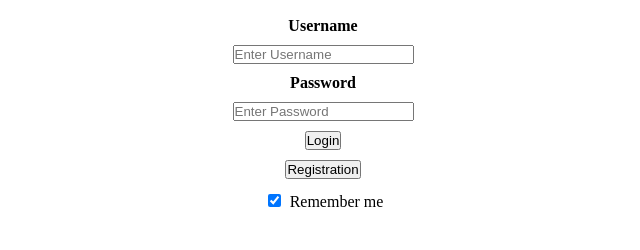
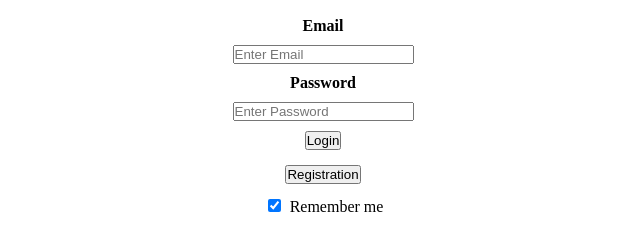
Before and after one commit to IqbalAshif/Instapet, a website: page index.html in a window 1280 px wide. Shown: the part 378-628 px from the top of the page, without its empty margins (317-957 px from the left). Drawn offline with Linux system fonts and the light colour scheme.

Commit message:
registration done

```diff
--- a/controllers/userController.js
+++ b/controllers/userController.js
@@ -23,6 +23,7 @@ const user_create = async (req, res) => {
   res.send(user);
 };
 
+
 module.exports = {
   user_list_get,
   user_get_by_id,
--- a/css/style.css
+++ b/css/style.css
@@ -15,6 +15,13 @@
     align-items: center;
     flex-direction: column;
 
+}
+
+.loginformcontainer{
+  display: flex;
+  justify-content: center;
+  align-items: center;
+  flex-direction: column;
 }
 
 #loginForm{
--- a/index.html
+++ b/index.html
@@ -15,22 +15,22 @@
   </div>
 
   <div class="loginformcontainer">
-    <form action="http://localhost:3000/:id" method="GET" class = "light-border" id="loginForm">
-    <label for="uname"><b>Username</b></label>
-    <input type="text" placeholder="Enter Username" name="uname" required>
+    <form action="http://localhost:3000/user" method="GET" class = "light-border" id="loginForm">
+    <label for="uname"><b>Email</b></label>
+    <input type="text" placeholder="Enter Email" name="email" required>
     <label for="psw"><b>Password</b></label>
     <input type="password" placeholder="Enter Password" name="psw" required>
     <button type="submit">Login</button>
-    <button  id="regButton">Registration</button>
-    <label>
-      <input type="checkbox" checked="checked" name="remember"> Remember me
-    </label>
   </form>
+  <button  id="regButton">Registration</button>
+  <label>
+    <input type="checkbox" checked="checked" name="remember"> Remember me
+  </label>
   </div>
 
   <div class="modal" id="myModal">
     <div class="reg-wrapper" id="regForm">
-      <form action="http://localhost:3000/:id" method="POST" class="light-border" id="add-user-form">
+      <form action="http://localhost:3000/user" method="POST" class="light-border" id="add-user-form">
         <span class="close">&times;</span>
         <h2>Registration</h2>
         <input class="light-border" type="text" name="name" pattern=".{3,}" placeholder="Name" required>
--- a/routes/userRoute.js
+++ b/routes/userRoute.js
@@ -7,5 +7,4 @@ const router = express.Router();
 router.get('/', userController.user_list_get);
 router.get('/:id', userController.user_get_by_id);
 router.post('/', userController.user_create);
-
 module.exports = router;
```
